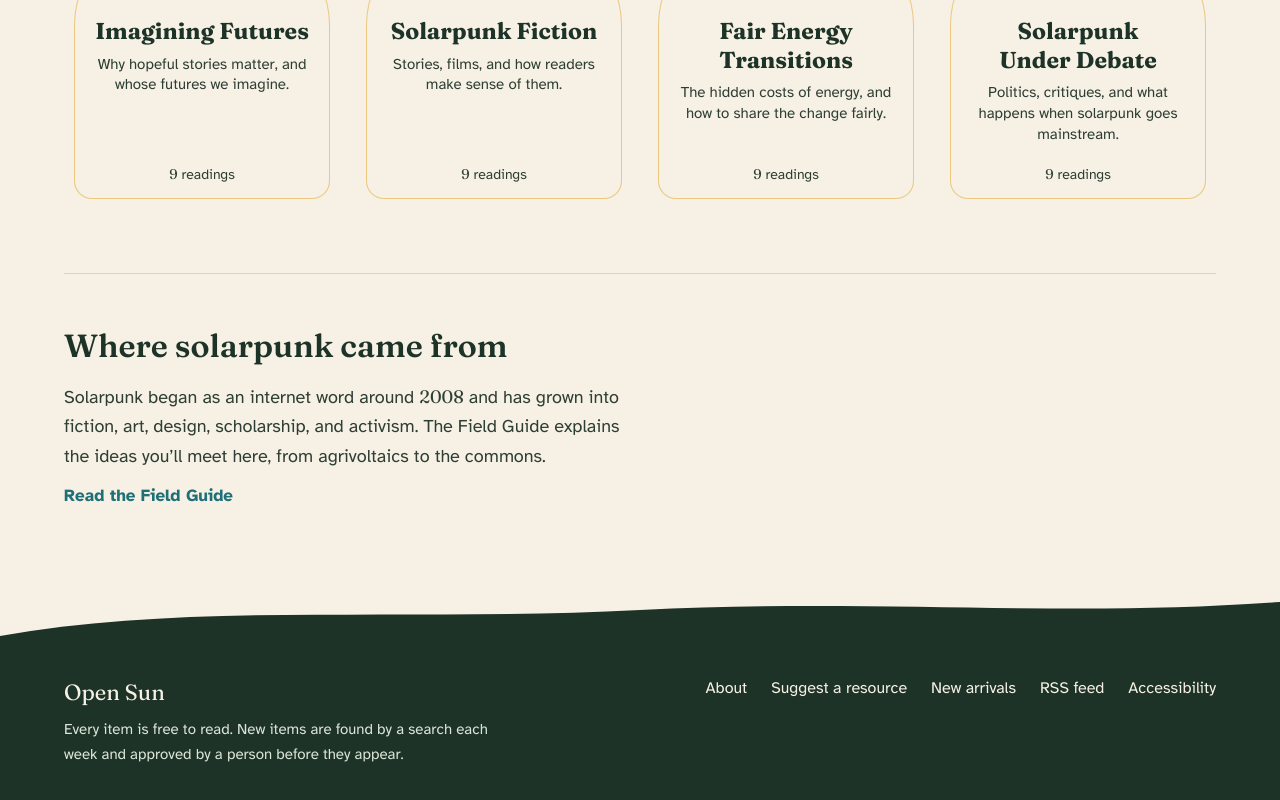
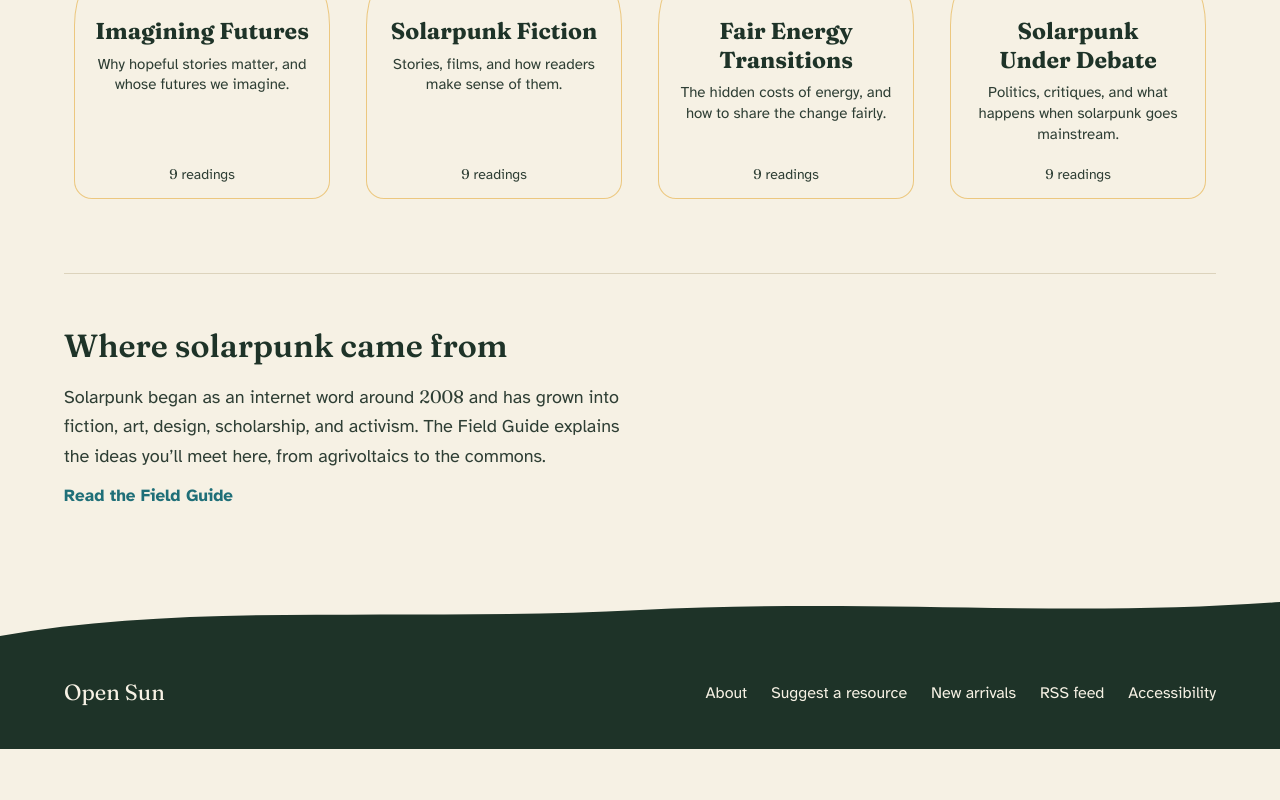
Before and after one commit to HB-Papa/open-sun, a Next.js app: page / in a window 1280 px wide. Shown: the part 2000-2800 px from the top of the page. After the commit the page ends 2749 px from the top, so only its background shows below. Built offline with nearby package versions, Linux system fonts and the light colour scheme; no server answers.

Commit message:
Remove the footer's description line

```diff
--- a/components/SiteFooter.tsx
+++ b/components/SiteFooter.tsx
@@ -7,13 +7,8 @@ export function SiteFooter() {
       <svg viewBox="0 0 1200 48" preserveAspectRatio="none" className="absolute bottom-full left-0 h-8 w-full sm:h-12" aria-hidden="true">
         <path d="M0 48 C180 14 380 34 600 22 C820 10 1000 30 1200 14 V48 Z" fill="var(--forest)" />
       </svg>
-      <div className="mx-auto flex max-w-[1200px] flex-wrap justify-between gap-8 px-4 py-10 sm:px-6">
-        <div className="max-w-md flex-[1_1_320px]">
-          <p className="mb-2 font-serif text-[1.375rem] text-on-forest">Open Sun</p>
-          <p className="text-[0.9375rem] leading-relaxed">
-            Every item is free to read. New items are found by a search each week and approved by a person before they appear.
-          </p>
-        </div>
+      <div className="mx-auto flex max-w-[1200px] flex-wrap items-center justify-between gap-8 px-4 py-10 sm:px-6">
+        <p className="font-serif text-[1.375rem] text-on-forest">Open Sun</p>
         <nav aria-label="Footer" className="flex flex-wrap content-start gap-x-6 gap-y-3 text-base">
           <Link href="/about" className="text-on-forest hover:text-sun">About</Link>
           <Link href="/suggest" className="text-on-forest hover:text-sun">Suggest a resource</Link>
```
